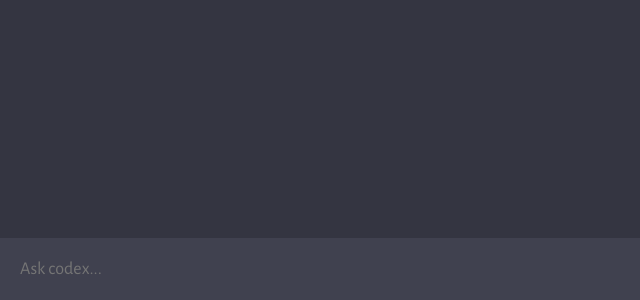
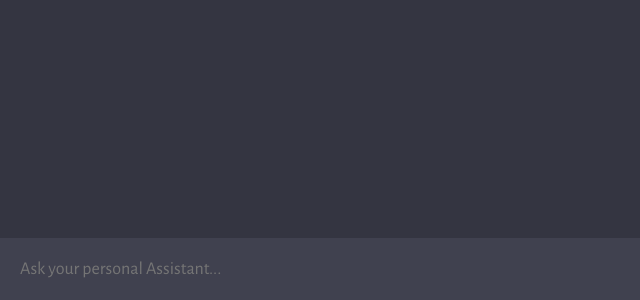
Before and after one commit to dfatih/chatbot, a website built with Vite: page client/index.html in a window 1280 px wide. Shown: the part 500-800 px from the top of the page, 0-640 px from the left. Built offline with nearby package versions, Linux system fonts and the light colour scheme.

Commit message:
Update index.html

```diff
--- a/client/index.html
+++ b/client/index.html
@@ -12,7 +12,7 @@
       <div id="chat_container"></div>
 
       <form>
-        <textarea name="prompt" rows="1" cols="1" placeholder="Ask codex..."></textarea>
+        <textarea name="prompt" rows="1" cols="1" placeholder="Ask your personal Assistant..."></textarea>
         <button type="submit"><img src="assets/send.svg" alt="send" />
       </form>
     </div>
```
